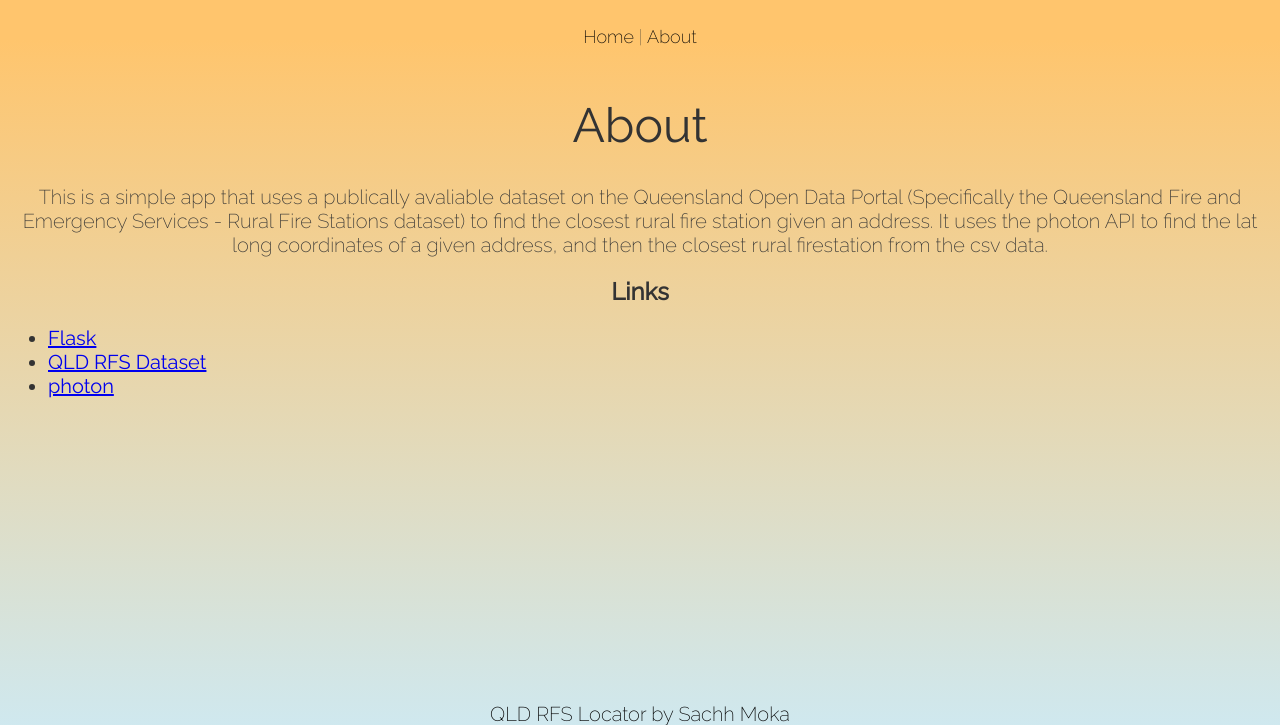
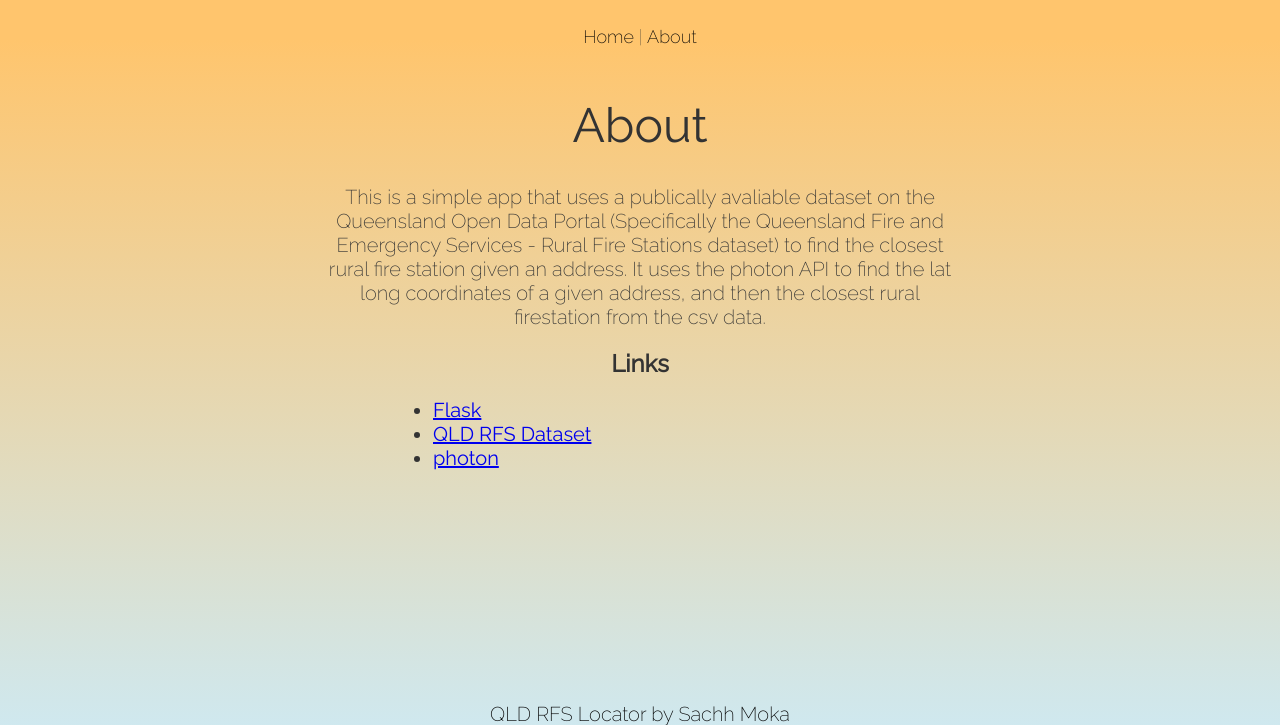
Before and after one commit to sachhm/qld-rfs-locator, a Python web app: template templates/about.html in a window 1280 px wide. Shown: the top 725 px of the page. Run offline with Jinja, Linux system fonts and the light colour scheme; the template is opened without the code that fills it, so the values that code supplies are empty.

Commit message:
Refactor styles.css

```diff
--- a/static/styles.css
+++ b/static/styles.css
@@ -52,7 +52,7 @@ p, #nav a {
 /* Styles for ul in #content */
 #content ul {
     text-align: left;
-    padding-left: 2em; /* Adjust to create more whitespace and improve readability */
+    padding-left: 5.25em;
 }
 
 /* Common styles for #nav and #footer */
@@ -79,6 +79,8 @@ p, #nav a {
 #content {
     text-align: center;
     font-size: 20px; /* Slightly increase font size for main content */
+    margin: 0 16em; /* Use shorthand for margin */
+
 }
 
 /* Styles for #footer */
```
